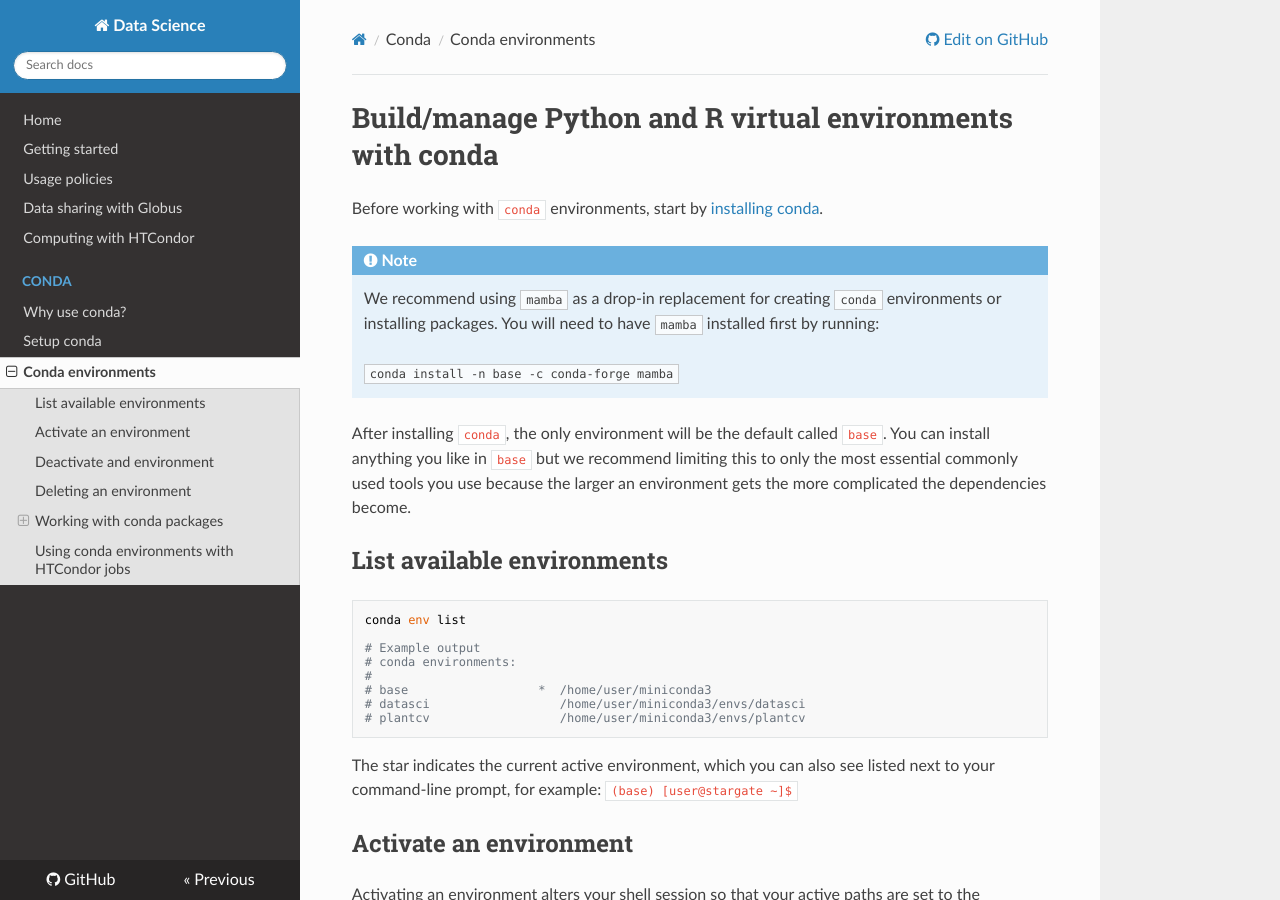
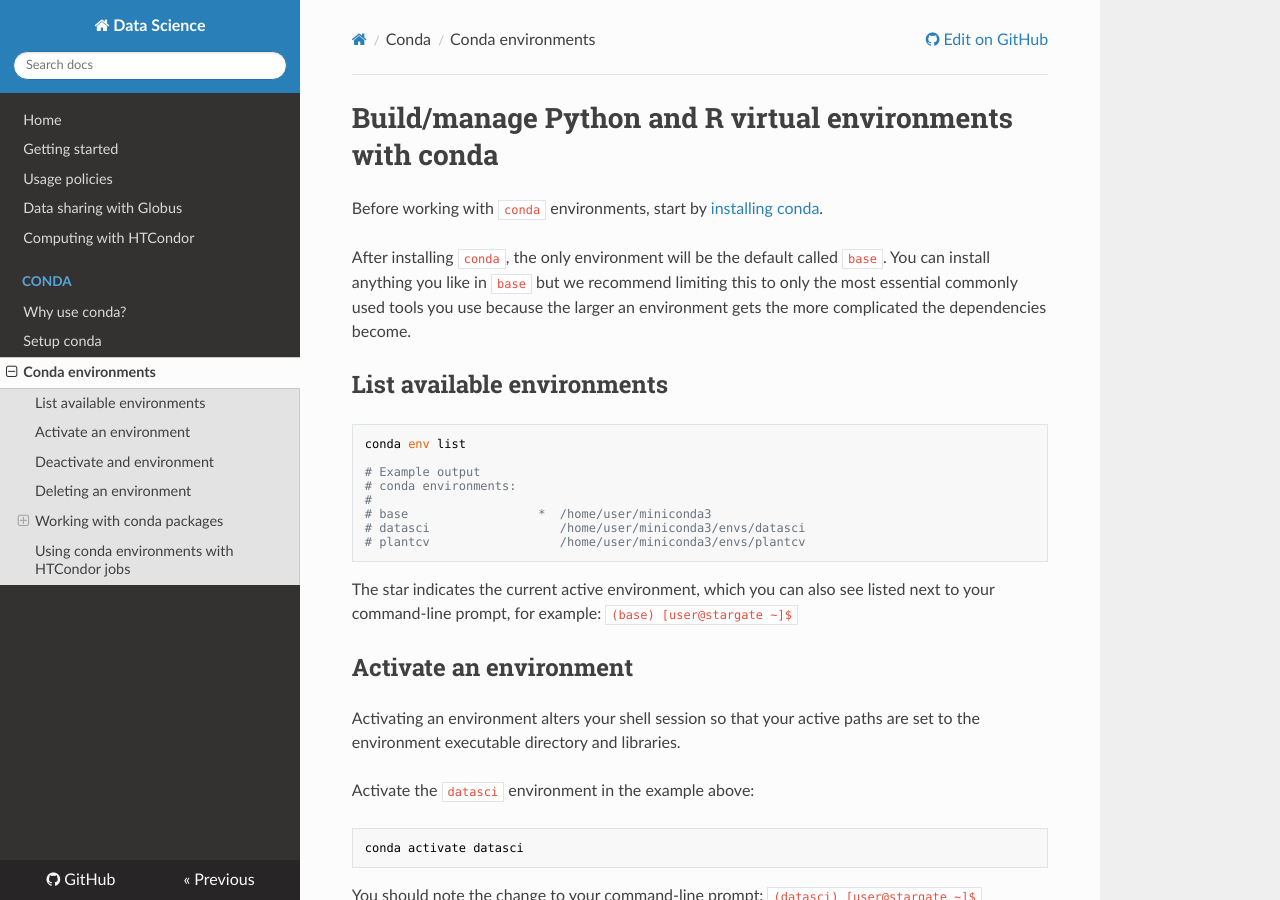
Before and after one commit to danforthcenter/datascience, an MkDocs documentation site: the page built from docs/conda_envs.md, in a window 1280 px wide and 900 px high. Built offline with MkDocs 1.6.1, drawn with Linux system fonts in a browser that asks for light colours; nearby versions of some CDN libraries.

Commit message:
Remove mamba note
libmamba is now the default solver for conda

````diff
--- a/docs/conda_envs.md
+++ b/docs/conda_envs.md
@@ -1,14 +1,6 @@
 # Build/manage Python and R virtual environments with conda
 
 Before working with `conda` environments, start by [installing conda](conda.md).
-
-!!! note
-    We recommend using `mamba` as a drop-in replacement for creating `conda` environments or installing packages.
-    You will need to have `mamba` installed first by running:
-
-    ```
-    conda install -n base -c conda-forge mamba
-    ```
 
 After installing `conda`, the only environment will be the default called `base`. You can install anything you like in `base`
 but we recommend limiting this to only the most essential commonly used tools you use because the larger an environment gets
````
